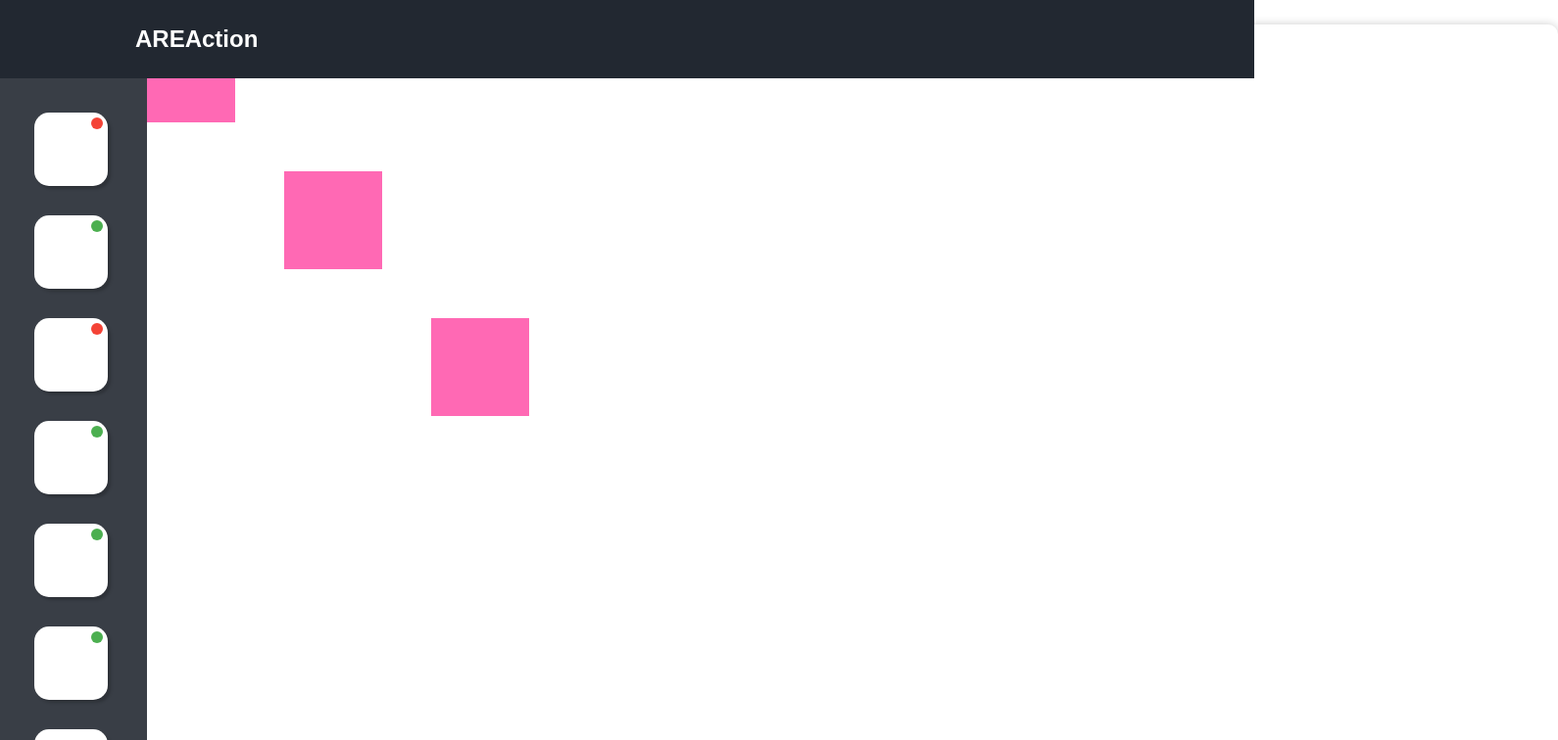
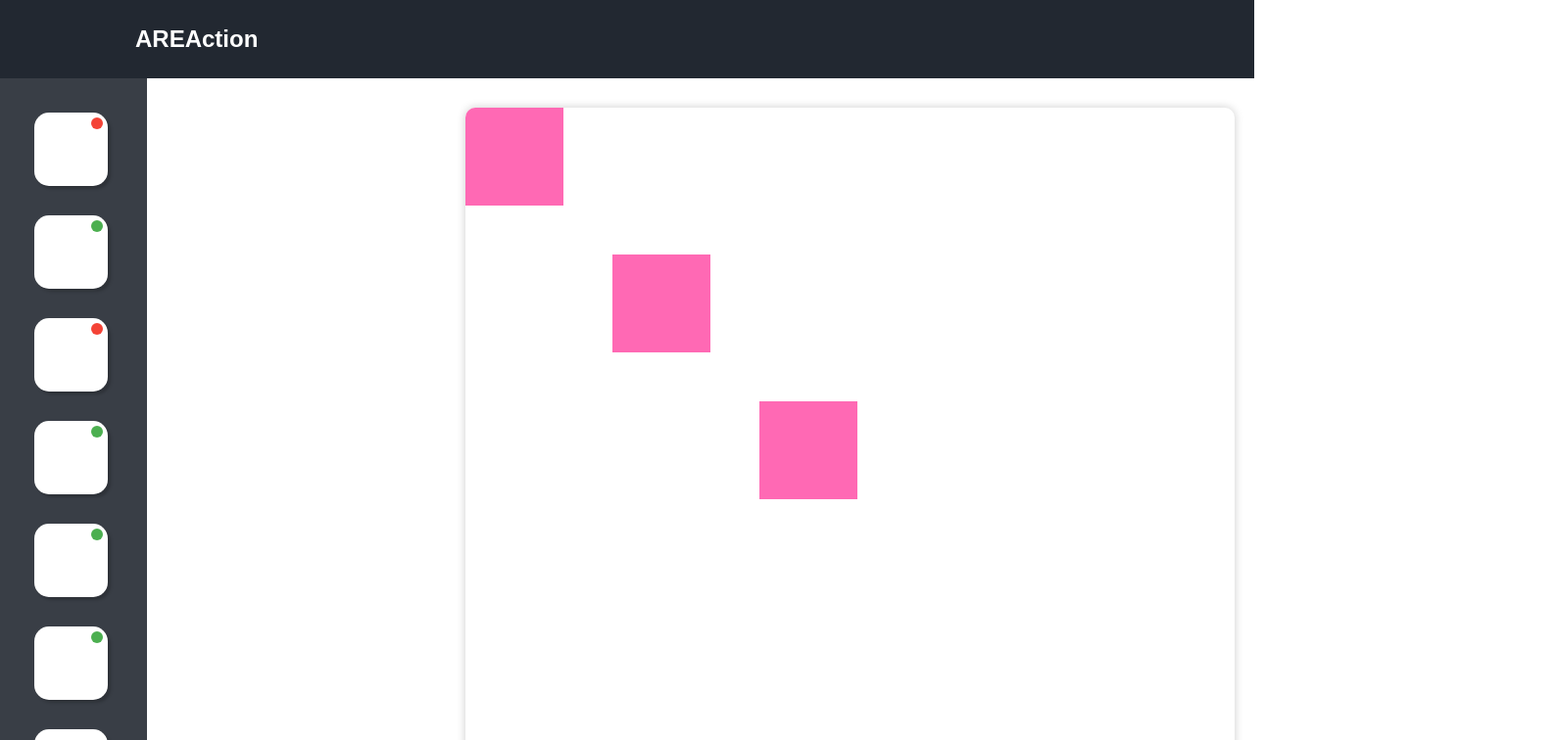
Before and after one commit to VictorHarri-Chal/AREA, a React (Create React App) app in the folder web/: page /dashboard in a window 1280 px wide. Shown: the top 756 px of the page at 98% size, 1590 px wide, since content can reach past the window. Built offline with nearby package versions, Linux system fonts and the light colour scheme; some icons are missing.

Commit message:
[UPDATE] Scrollbar when playground isn't wide enough

```diff
--- a/web/src/components/Playground/PlaygroundElements.js
+++ b/web/src/components/Playground/PlaygroundElements.js
@@ -2,12 +2,10 @@ import styled from "styled-components";
 
 export const PlaygroundMain = styled.div`
     position: absolute;
-    margin-top: 40px;
-    margin-left : 225px;
-
-    top: 50%;
-    left: 50%;
-    transform: translate(-50%, -50%);
+    top: 110px;
+    left: 475px;
+    width: calc(100vw - 495px);
+    height: calc(100vh - 130px);
 
     transition: all 0.2s ease-in-out;
 
@@ -15,13 +13,24 @@ export const PlaygroundMain = styled.div`
     border-radius: 10px;
 
     user-select: none;
+    overflow: scroll;
+
+    scrollbar-width: thin;
+    scrollbar-color: rgba(0, 0, 0, 0.2) transparent;
+
+    @media screen and (max-width: 1000px) {
+        top: 110px;
+        left: 15px;
+        width: calc(100vw - 30px);
+        height: calc(100vh - 130px);
+    }
+
 `;
 
 export const PlaygroundContainer = styled.div`
     position: relative;
-    width: 1450px;
-    height: 830px;
-    overflow: hidden;
+    width: calc(100vw - 495px);
+    height: calc(100vh - 130px);
 `;
 
 export const PlaygroundBox = styled.div`
--- a/web/src/components/Playground/index.js
+++ b/web/src/components/Playground/index.js
@@ -33,7 +33,7 @@ const Playground = () => {
     };
 
     const handleResize = () => {
-        const containerRect = containerRef.current.getBoundingClientRect();
+        const containerRect = containerRef.current.getBoundingClientRect()
         setContainerPosition({
             x: containerRect.x,
             y: containerRect.y,
```
